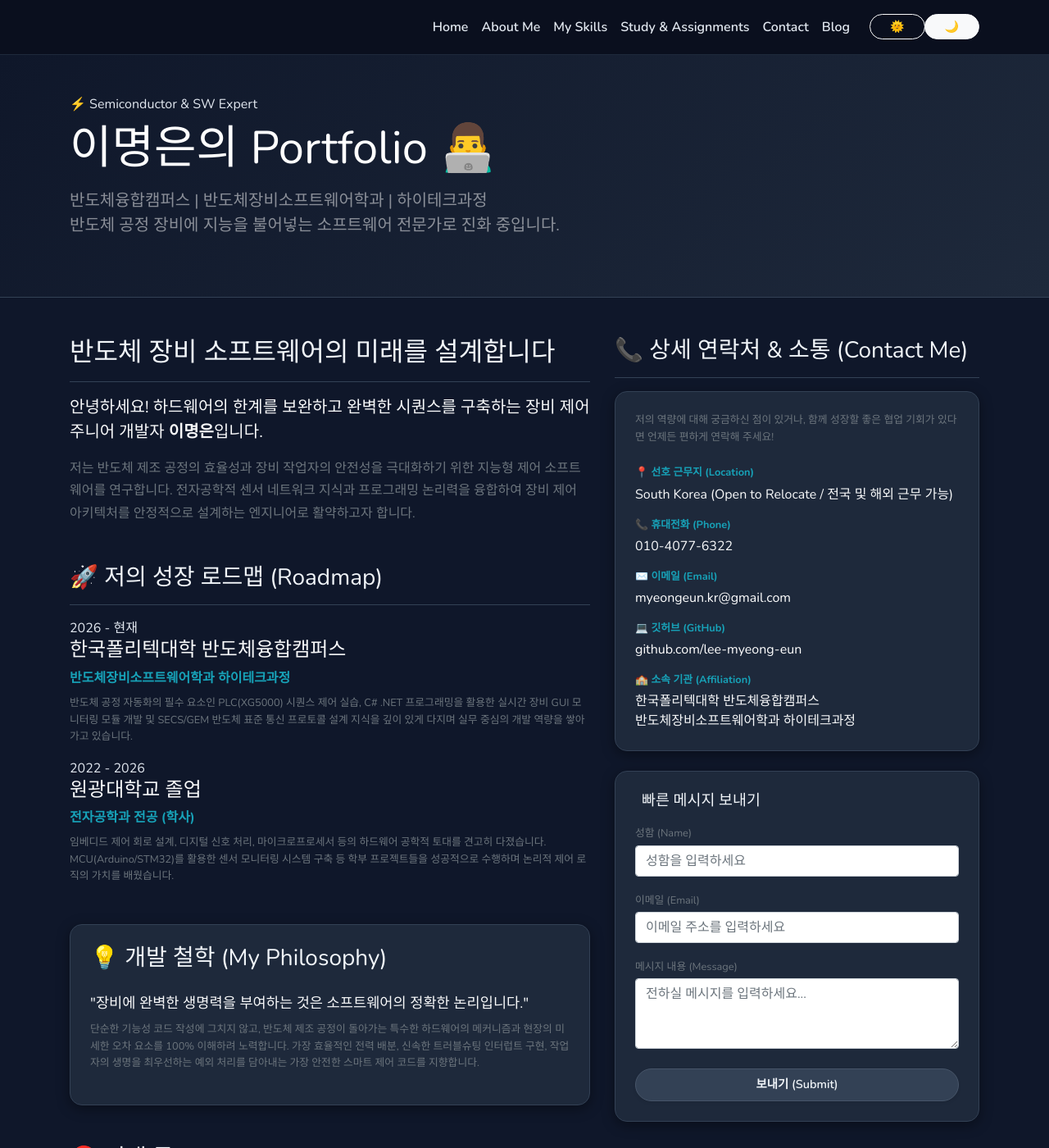
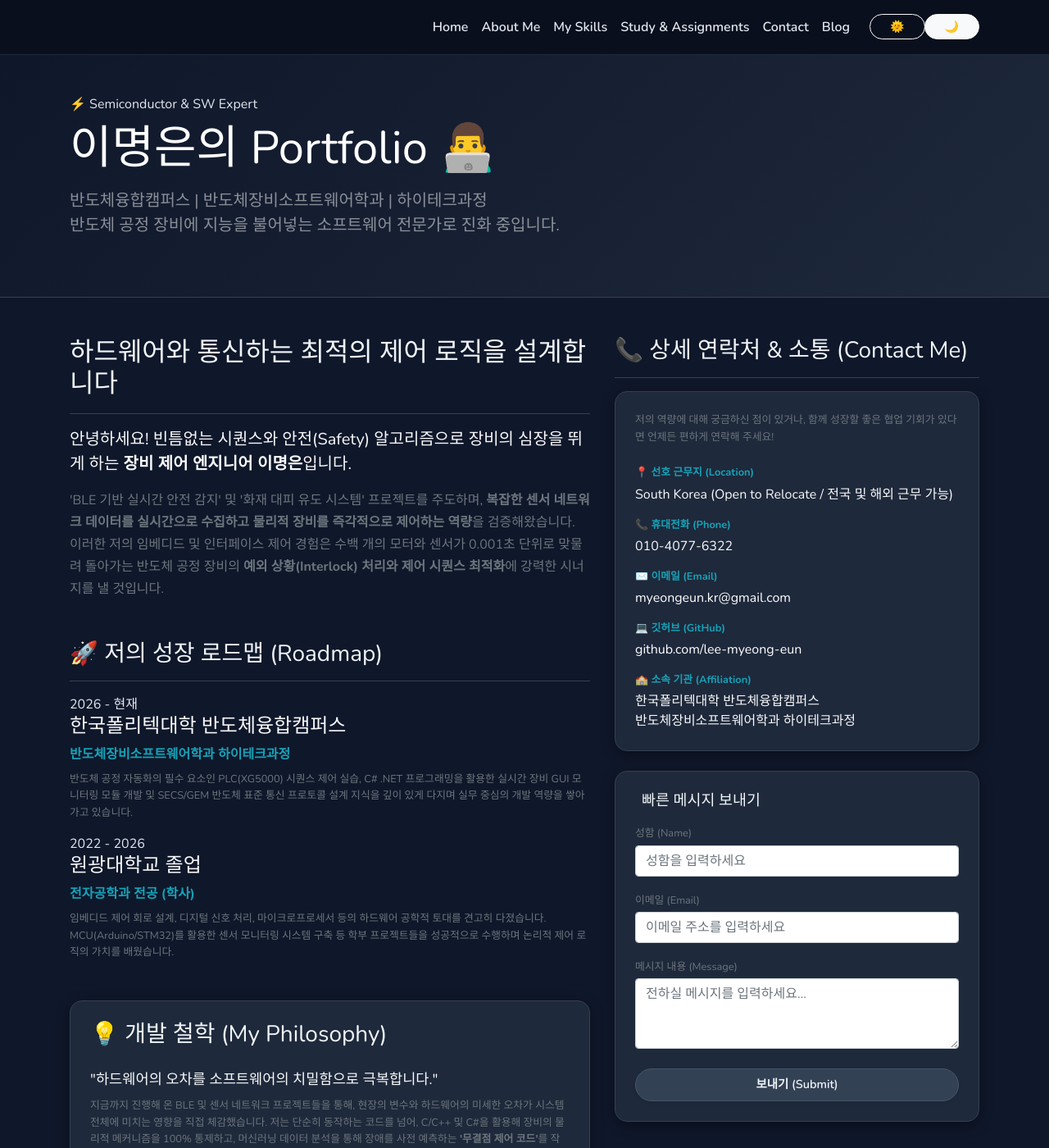
Before and after one commit to lee-myeong-eun/lee-myeong-eun.github.io, a Jekyll site: the page built from _pages/about.html, in a window 1280 px wide and 1400 px high. Shown: the whole window at 82% size. Built offline with Jekyll 4.4.1, drawn with Linux system fonts in a browser that asks for light colours; some of the changed text lies outside the part shown.

Commit message:
Update profile to focus on equipment control engineering

```diff
--- a/_pages/about.html
+++ b/_pages/about.html
@@ -10,14 +10,14 @@ permalink: /about/
 
     <!-- Intro Section -->
     <div class="animate-fade-in-up delay-100">
-      <h2 class="text-gradient">반도체 장비 소프트웨어의 미래를 설계합니다</h2>
+      <h2 class="text-gradient">하드웨어와 통신하는 최적의 제어 로직을 설계합니다</h2>
       <hr />
       <p class="lead text-light font-weight-normal">
-        안녕하세요! 하드웨어의 한계를 보완하고 완벽한 시퀀스를 구축하는 장비 제어 주니어 개발자 <strong>이명은</strong>입니다.
+        안녕하세요! 빈틈없는 시퀀스와 안전(Safety) 알고리즘으로 장비의 심장을 뛰게 하는 <strong>장비 제어 엔지니어 이명은</strong>입니다.
       </p>
       <p class="text-muted" style="line-height: 1.7;">
-        저는 반도체 제조 공정의 효율성과 장비 작업자의 안전성을 극대화하기 위한 지능형 제어 소프트웨어를 연구합니다.
-        전자공학적 센서 네트워크 지식과 프로그래밍 논리력을 융합하여 장비 제어 아키텍처를 안정적으로 설계하는 엔지니어로 활약하고자 합니다.
+        'BLE 기반 실시간 안전 감지' 및 '화재 대피 유도 시스템' 프로젝트를 주도하며, <strong>복잡한 센서 네트워크 데이터를 실시간으로 수집하고 물리적 장비를 즉각적으로 제어하는 역량</strong>을 검증해왔습니다.
+        이러한 저의 임베디드 및 인터페이스 제어 경험은 수백 개의 모터와 센서가 0.001초 단위로 맞물려 돌아가는 반도체 공정 장비의 <strong>예외 상황(Interlock) 처리와 제어 시퀀스 최적화</strong>에 강력한 시너지를 낼 것입니다.
       </p>
     </div>
 
@@ -57,11 +57,11 @@ permalink: /about/
     <div class="card welcome-box border-0 shadow mt-5 p-4 animate-fade-in-up delay-400">
       <h3 class="text-gradient">💡 개발 철학 (My Philosophy)</h3>
       <p class="lead mt-3 mb-0 text-light" style="font-size: 1.1rem; line-height: 1.6;">
-        "장비에 완벽한 생명력을 부여하는 것은 소프트웨어의 정확한 논리입니다."
+        "하드웨어의 오차를 소프트웨어의 치밀함으로 극복합니다."
       </p>
       <p class="text-muted mt-2 small" style="line-height: 1.6;">
-        단순한 기능성 코드 작성에 그치지 않고, 반도체 제조 공정이 돌아가는 특수한 하드웨어의 메커니즘과 현장의 미세한 오차 요소를 100% 이해하려 노력합니다.
-        가장 효율적인 전력 배분, 신속한 트러블슈팅 인터럽트 구현, 작업자의 생명을 최우선하는 예외 처리를 담아내는 가장 안전한 스마트 제어 코드를 지향합니다.
+        지금까지 진행해 온 BLE 및 센서 네트워크 프로젝트들을 통해, 현장의 변수와 하드웨어의 미세한 오차가 시스템 전체에 미치는 영향을 직접 체감했습니다.
+        저는 단순히 동작하는 코드를 넘어, C/C++ 및 C#을 활용해 장비의 물리적 메커니즘을 100% 통제하고, 머신러닝 데이터 분석을 통해 장애를 사전 예측하는 <strong>'무결점 제어 코드'</strong>를 작성하는 것을 최우선 철학으로 삼고 있습니다.
       </p>
     </div>
 
@@ -69,9 +69,9 @@ permalink: /about/
     <h3 class="mt-5 animate-fade-in-up delay-500">🎯 미래 목표 (Goals)</h3>
     <hr />
     <ul class="animate-fade-in-up delay-500 text-muted pl-4" style="line-height: 1.8;">
-      <li class="mb-2">반도체 생산 효율을 극대화하는 <strong>장비 제어 및 자동화 솔루션 전문가</strong></li>
-      <li class="mb-2">글로벌 규격(SECS/GEM) 통신 모듈을 거침없이 설계하는 <strong>소프트웨어 아키텍트</strong></li>
-      <li class="mb-2">어제보다 오늘 더 아는 것에 즐거움을 느끼며, 실무를 통해 지속적으로 성찰하는 <strong>공부형 엔지니어</strong></li>
+      <li class="mb-2">센서 통신부터 모터 제어, 알고리즘 구현까지 하드웨어의 모든 동작을 지휘하는 <strong>장비 제어 소프트웨어 전문가</strong></li>
+      <li class="mb-2">SECS/GEM 통신 규격을 완벽히 이해하고 공정 데이터를 다루며 수율 향상에 기여하는 <strong>엔지니어</strong></li>
+      <li class="mb-2">문제 상황(Troubleshooting) 발생 시 가장 빠르고 정확하게 원인을 분석하여 <strong>장비 다운타임(Downtime)을 최소화하는 해결사</strong></li>
     </ul>
 
   </div>
```
Also changed, not shown: index.html (+4 -4 lines).
